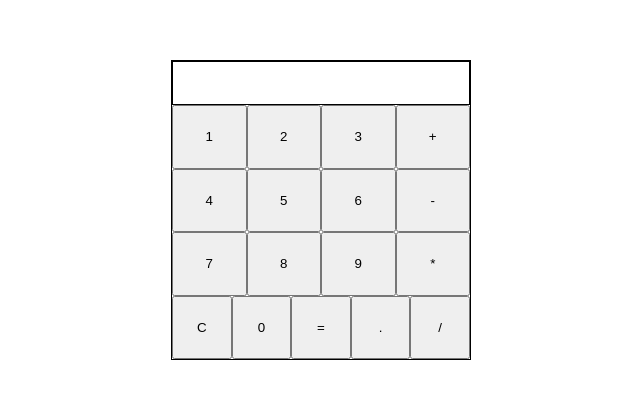
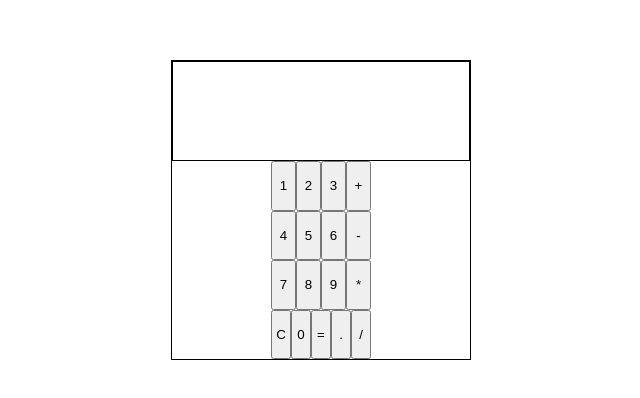
Before and after one commit to TroyInCode/Calculator-Project, a plain HTML site: page index.html in a window 1280 px wide. Shown: the part 190-588 px from the top of the page, without its empty margins (319-959 px from the left). Drawn offline with Linux system fonts and the light colour scheme.

Commit message:
style: Changed button styles

```diff
--- a/styles.css
+++ b/styles.css
@@ -26,8 +26,10 @@ body {
 .calc-keys {
     display: flex;
     flex-direction: row;
-    width: 100%;
-    height: 100%;
+    width: 100px;
+    height: 100px;
+    border-radius: 50px;
+    border: none;
 }
 
 .calc-keys button {
```
